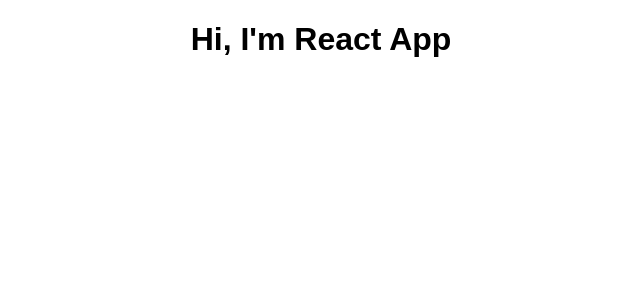
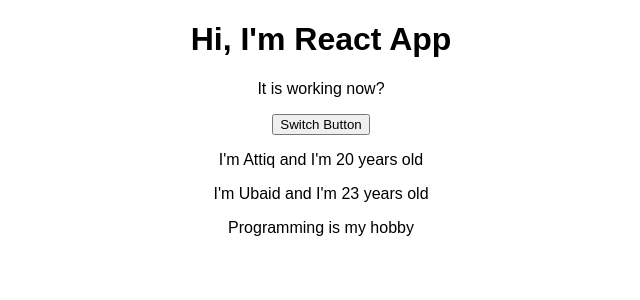
Before and after one commit to AttiqUrRehman007/react, a React (Create React App) app: page / in a window 1280 px wide. Shown: the top 300 px of the page, without its empty margins (319-959 px from the left). Built offline with nearby package versions, Linux system fonts and the light colour scheme.

Commit message:
person file added

```diff
--- a/src/App.js
+++ b/src/App.js
@@ -1,11 +1,30 @@
 import React, { Component } from 'react';
 import './App.css';
+import Person from './Person/Person';
 
 class App extends Component {
+  state = {
+    persons : [ {name : 'Attiq', age: 20},
+                {name: 'Ubaid', age : 23}
+    ]
+  }
+
+  switchNameHandler = () => {
+    this.setState({
+            persons : [ {name : 'Attiq Ur Rehman', age: 20},
+                        {name: 'Ubaid', age : 23}
+      ]
+    })
+  }
+
   render() {
     return (
       <div className="App">
         <h1>Hi, I'm React App</h1>
+        <p>It is working now?</p>
+        <button onClick={this.switchNameHandler}>Switch Button</button>
+        <Person name={this.state.persons[0].name} age={this.state.persons[0].age} />
+        <Person name={this.state.persons[1].name} age={this.state.persons[1].age}>Programming is my hobby </Person>
       </div>
     );
   }
--- /dev/null
+++ b/src/Person/Person.js
@@ -0,0 +1,12 @@
+import React from 'react';
+
+const person = (props) => {
+    return(
+        <div>
+            <p>I'm {props.name} and I'm {props.age} years old</p>
+            <p>{props.children}</p>
+        </div>
+    )
+}
+
+export default person;
```
